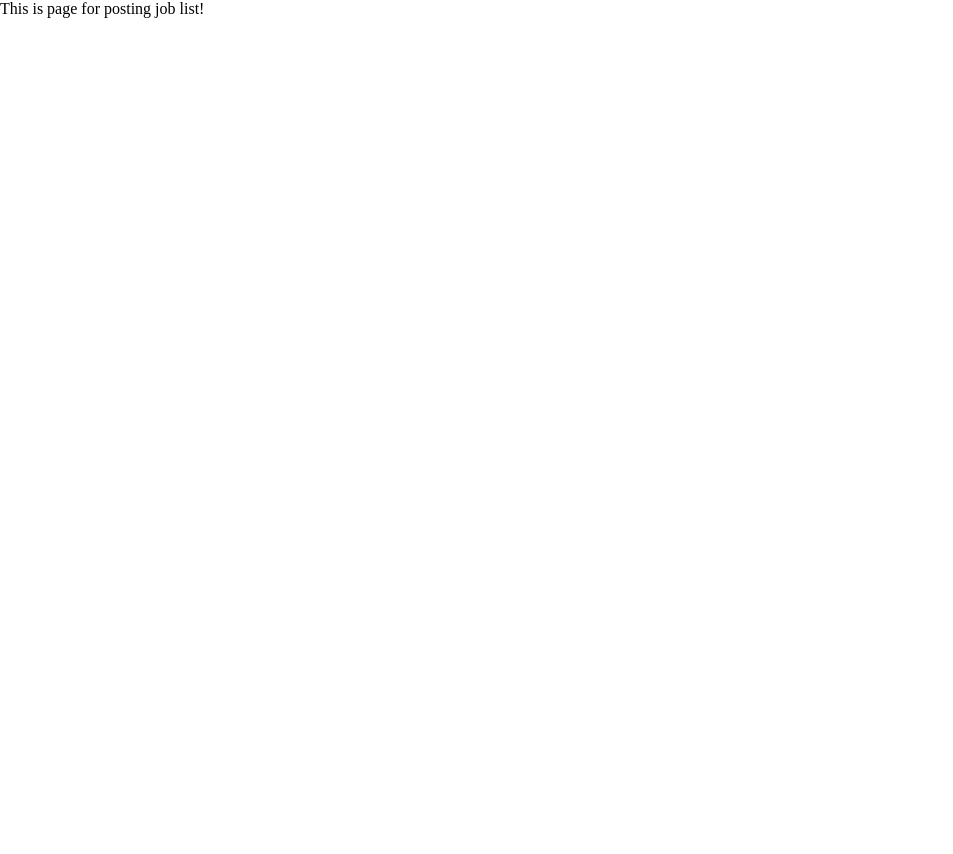
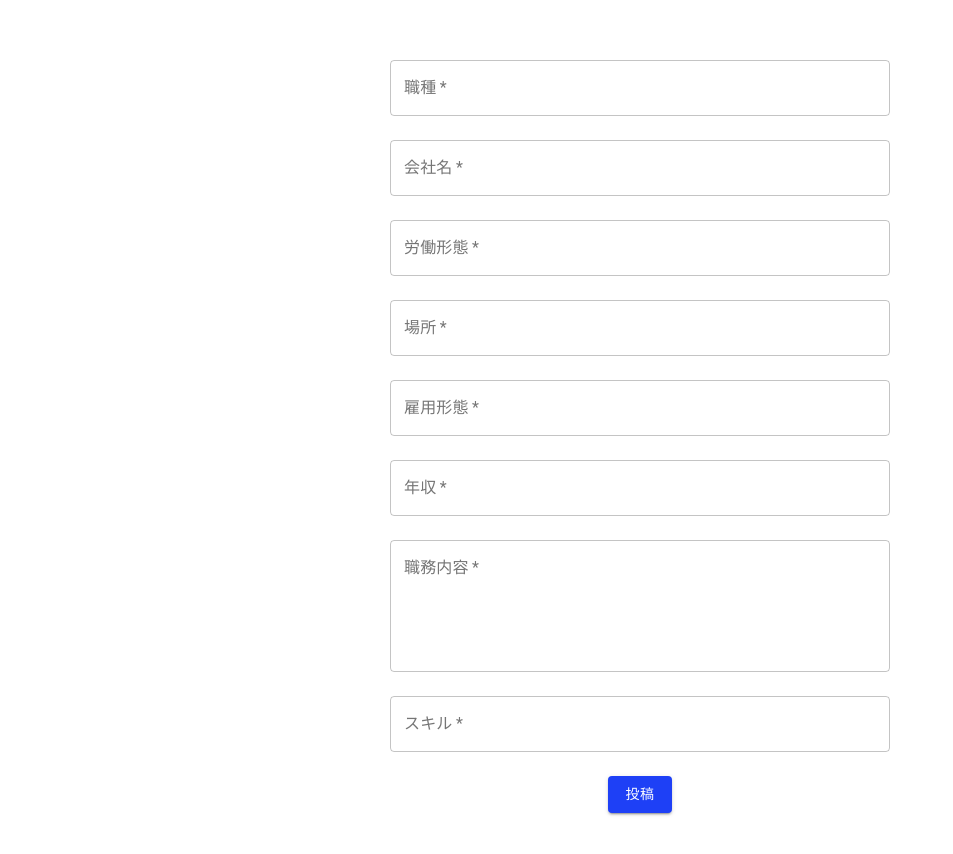
Before and after one commit to sh1mot4ku/GDS, a React (Create React App) app: page /post_joblist in a window 1280 px wide. Shown: the top 854 px of the page, without its empty margins (0-953 px from the left). Before the commit the page ends 800 px from the top, so only its background shows below. Built offline with nearby package versions, Linux system fonts and the light colour scheme; no server answers.

Commit message:
enable reading and writing data of database

```diff
--- a/package.json
+++ b/package.json
@@ -17,6 +17,7 @@
     "react-router-dom": "^5.3.0",
     "react-scripts": "4.0.3",
     "sass": "^1.39.2",
+    "uuid": "^8.3.2",
     "web-vitals": "^1.0.1"
   },
   "scripts": {
--- /dev/null
+++ b/src/components/App.js
@@ -0,0 +1,24 @@
+import { createTheme, ThemeProvider } from '@material-ui/core';
+import React from 'react';
+import AppRouter from '../router/AppRouter';
+import { JobListingsProvider } from '../context/jobListing-context';
+
+const theme = createTheme({
+  palette: {
+    primary: {
+      main: "#1E40F6"
+    }
+  }
+})
+
+const App = () => (
+  <React.Fragment>
+    <ThemeProvider theme={theme}>
+      <JobListingsProvider>
+        <AppRouter />
+      </JobListingsProvider>
+    </ThemeProvider>
+  </React.Fragment>
+)
+
+export default App
--- /dev/null
+++ b/src/components/JobList/JobBox.js
@@ -0,0 +1,36 @@
+import React, { useState, useEffect } from 'react';
+import { Link } from 'react-router-dom';
+
+const MAX_LENGTH_OF_JD = 100;
+
+const JobBox = ({
+  jobTitle,
+  companyName,
+  workPlacePolicy,
+  employeeLocation,
+  employmentType,
+  jobDescription,
+  skills,
+  annualSalaly,
+  id
+}) => {
+  const [shortJd, setShortJD] = useState('');
+
+  useEffect(() => {
+    jobDescription && setShortJD(jobDescription.substr(0, MAX_LENGTH_OF_JD));
+  }, [jobDescription])
+
+  return (
+    <div>
+      <Link to="/">
+        <div>{jobTitle}</div>
+        <div>{companyName}</div>
+        <div>{employeeLocation}</div>
+        <div>{skills}</div>
+        <div>{shortJd}</div>
+      </Link>
+    </div>
+  )
+}
+
+export default JobBox
--- /dev/null
+++ b/src/components/JobList/JobListings.js
@@ -0,0 +1,48 @@
+import React, { useEffect, useState } from 'react';
+import JobBox from './JobBox';
+import database from '../../firebase/firebase';
+import useJobListingsContext from '../../context/jobListing-context';
+
+const JobListings = () => {
+  const { jobListings, dispatchJobListings } = useJobListingsContext();
+  const [list, setList] = useState(jobListings);
+
+  useEffect(() => {
+    if (dispatchJobListings) {
+      database.ref(`/jobListings`).once('value').then((snapshot) => {
+        const jobListingsArray = [];
+        snapshot.forEach((childSnapshot) => {
+          jobListingsArray.push({
+            id: childSnapshot.key,
+            ...childSnapshot.val()
+          })
+        });
+        dispatchJobListings({
+          type: 'SET_JOB_LISTINGS',
+          jobListings: jobListingsArray
+        });
+        setList(jobListingsArray);
+      })
+    }
+  }, [dispatchJobListings]);
+
+  useEffect(() => {
+    jobListings && console.log(jobListings[0]);
+  }, [jobListings])
+
+  return (
+    <div>
+      {jobListings.length === 0 ? (
+        <div>Loading...</div>
+      ) : (
+        jobListings.map(job => (
+          <React.Fragment key={job.id}>
+            <JobBox {...job} />
+          </React.Fragment>
+        ))
+      )}
+    </div>
+  )
+}
+
+export default JobListings
--- a/src/components/PostJobList/PostJobList.js
+++ b/src/components/PostJobList/PostJobList.js
@@ -1,9 +1,131 @@
-import React from 'react'
+import React, { useState } from 'react';
+import TextField from "@material-ui/core/TextField";
+import Button from "@material-ui/core/Button";
+import './PostJobList.scss';
+import database from '../../firebase/firebase';
 
 const PostJobList = () => {
+  const [jobTitle, setJobTitle] = useState(null);
+  const [companyName, setCompanyName] = useState(null);
+  const [workPlacePolicy, setWorkPlacePolicy] = useState(null);
+  const [employeeLocation, setEmployeeLocation] = useState(null);
+  const [employmentType, setEmploymentType] = useState(null);
+  const [jobDescription, setJobDescription] = useState(null);
+  const [skills, setSkills] = useState(null);
+  const [annualSalaly, setAnnualSalaly] = useState(null);
+  // const [errorMsg, setErrorMsg] = useState(null);
+
+  const onSubmit = e => {
+    e.preventDefault();
+    const postingInfo = {
+      jobTitle,
+      companyName,
+      workPlacePolicy,
+      employeeLocation,
+      employmentType,
+      jobDescription,
+      skills,
+      annualSalaly,
+    }
+    database.ref(`/jobListings`).push(postingInfo).then(() => {
+      console.log('Posted!');
+    })
+  }
+
   return (
-    <div>
-      This is page for posting job list!
+    <div className="form-wrapper">
+      <div className="form-container">
+        <form className="joblist-form" onSubmit={onSubmit}>
+          <div className="input-block">
+            <TextField
+              label="職種"
+              id="outlined-basic"
+              variant="outlined"
+              onChange={e => setJobTitle(e.target.value)}
+              className="text-field"
+              required
+            />
+          </div>
+          <div className="input-block">
+            <TextField
+              label="会社名"
+              id="outlined-basic"
+              variant="outlined"
+              onChange={e => setCompanyName(e.target.value)}
+              className="text-field"
+              required
+            />
+          </div>
+          <div className="input-block">
+            <TextField
+              label="労働形態"
+              id="outlined-basic"
+              variant="outlined"
+              onChange={e => setWorkPlacePolicy(e.target.value)}
+              className="text-field"
+              required
+            />
+          </div>
+          <div className="input-block">
+            <TextField
+              label="場所"
+              id="outlined-basic"
+              variant="outlined"
+              onChange={e => setEmployeeLocation(e.target.value)}
+              className="text-field"
+              required
+            />
+          </div>
+          <div className="input-block">
+            <TextField
+              label="雇用形態"
+              id="outlined-basic"
+              variant="outlined"
+              onChange={e => setEmploymentType(e.target.value)}
+              className="text-field"
+              required
+            />
+          </div>
+          <div className="input-block">
+            <TextField
+              label="年収"
+              id="outlined-basic"
+              variant="outlined"
+              onChange={e => setAnnualSalaly(e.target.value)}
+              className="text-field"
+              required
+            />
+          </div>
+          <div className="input-block">
+            <TextField
+              label="職務内容"
+              id="outlined-multiline-static"
+              variant="outlined"
+              multiline
+              rows={5}
+              onChange={e => setJobDescription(e.target.value)}
+              className="text-field"
+              required
+            />
+          </div>
+          <div className="input-block">
+            <TextField
+              label="スキル"
+              id="outlined-basic"
+              variant="outlined"
+              onChange={e => setSkills(e.target.value)}
+              className="text-field"
+              required
+            />
+          </div>
+          {/* { errorMsg ? (
+            <div className="error-message">{errorMsg}</div>
+          ) : (
+
+          )} */}
+          <Button variant="contained" color="primary" type="submit">投稿</Button>
+        </form>
+      </div>
     </div>
   )
 }
--- /dev/null
+++ b/src/components/PostJobList/PostJobList.scss
@@ -0,0 +1,23 @@
+.form-wrapper {
+  width: 1000px;
+  margin: 60px auto;
+
+  .form-container {
+    display: flex;
+    align-items: center;
+    justify-content: center;
+
+    .joblist-form {
+      width: 500px;
+      text-align: center;
+
+      .input-block {
+        margin-bottom: 24px;
+
+        .text-field {
+          width: 100%;
+        }
+      }
+    }
+  }
+}
--- /dev/null
+++ b/src/context/jobListing-context.js
@@ -0,0 +1,18 @@
+import React, { createContext, useReducer, useContext } from 'react';
+import jobListingsReducer from '../reducer/jobListings';
+
+const JobListingsContext = createContext();
+
+const JobListingsProvider = ({ children }) => {
+  const [jobListings, dispatchJobListings] = useReducer(jobListingsReducer, []);
+
+  return (
+    <JobListingsContext.Provider value={{ jobListings, dispatchJobListings }} >
+      {children}
+    </JobListingsContext.Provider>
+  );
+};
+
+const useJobListingsContext = () => useContext(JobListingsContext);
+
+export { useJobListingsContext as default, JobListingsProvider }
--- a/src/index.js
+++ b/src/index.js
@@ -1,12 +1,12 @@
 import React from 'react';
 import ReactDOM from 'react-dom';
-import AppRouter from './router/AppRouter';
 import reportWebVitals from './reportWebVitals';
+import App from './components/App';
 import './style/reset.scss';
 
 ReactDOM.render(
   <React.StrictMode>
-    <AppRouter />
+    <App />
   </React.StrictMode>,
   document.getElementById('root')
 );
--- /dev/null
+++ b/src/reducer/jobListings.js
@@ -0,0 +1,12 @@
+const jobListingsReducer = (state, action) => {
+  switch (action.type) {
+    case 'SET_JOB_LISTINGS':
+      return action.jobListings;
+    case 'ADD_JOB_INFO':
+      return [...state, action.jobinfo];
+    default:
+      return;
+  }
+};
+
+export default jobListingsReducer;
--- a/src/router/AppRouter.js
+++ b/src/router/AppRouter.js
@@ -2,12 +2,14 @@ import React from 'react';
 import { BrowserRouter, Route, Switch } from "react-router-dom";
 import TopPage from '../components/TopPage';
 import PostJobList from '../components/PostJobList/PostJobList';
+import JobListings from '../components/JobList/JobListings';
 
 const AppRouter = () => (
   <BrowserRouter>
     <Switch>
       <Route path="/" component={TopPage} exact={true} />
       <Route path="/post_joblist" component={PostJobList} />
+      <Route path="/joblistings" component={JobListings} />
     </Switch>
   </BrowserRouter>
 )
```
Also changed, not shown: 1 other file (tests, documents, lock files or other folders).
